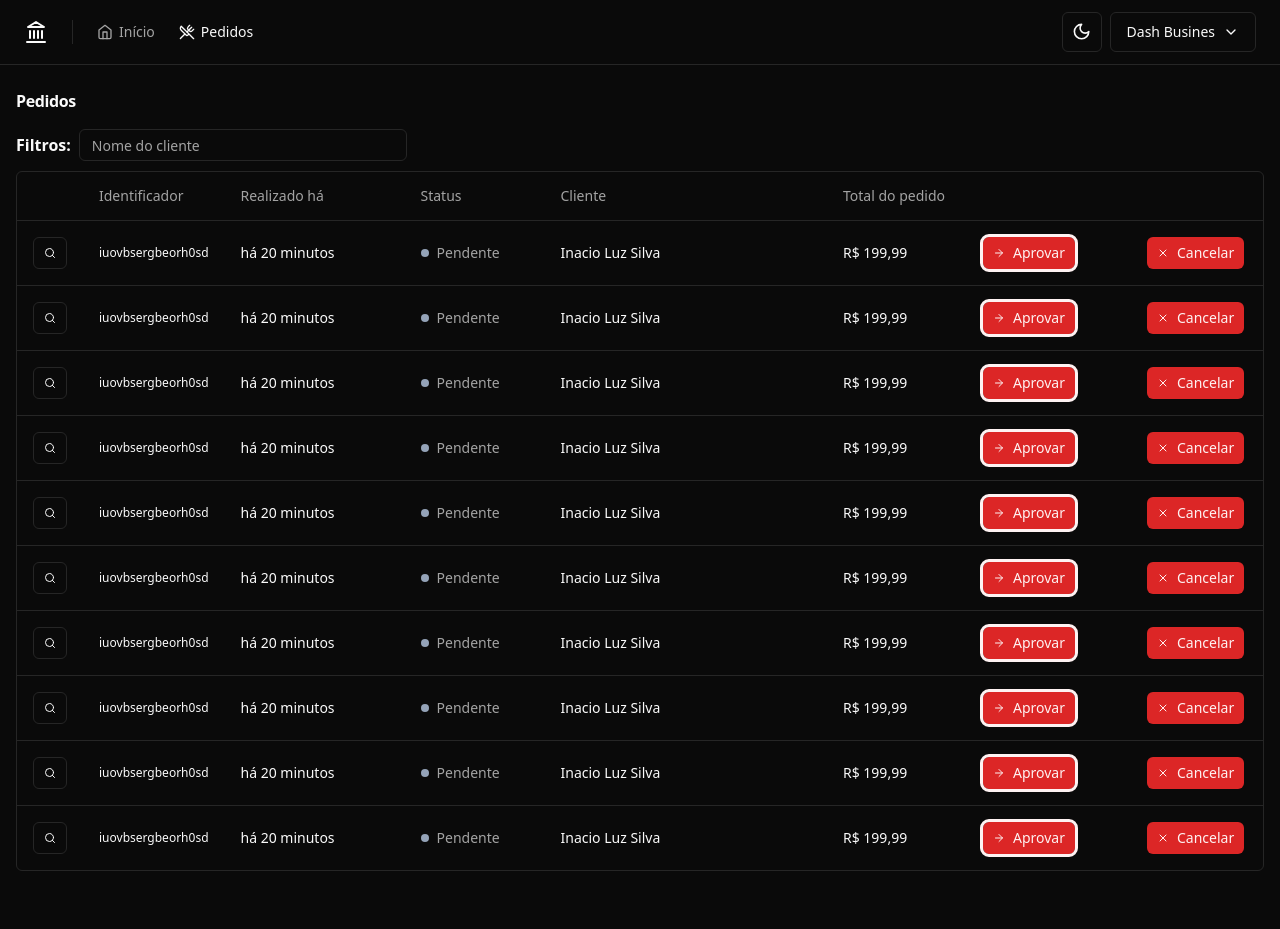
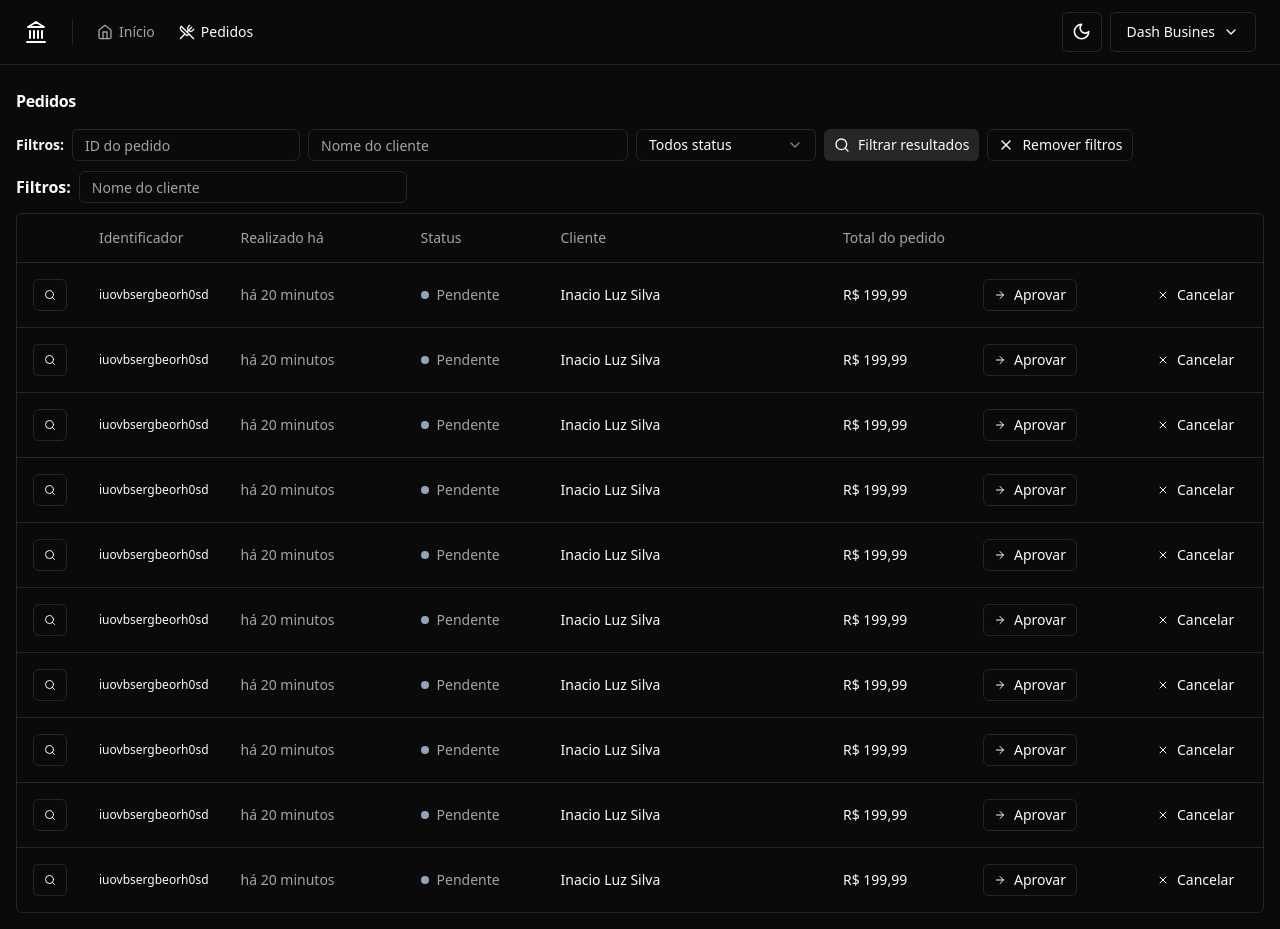
Before and after one commit to Inacioluz/dashboard-busines, a React (Vite) app: page /orders in a window 1280 px wide. Before the commit the page ends 887 px from the top, so only its background shows below. Built offline with nearby package versions, Linux system fonts and the light colour scheme.

Commit message:
finalizando componentes: filtros

```diff
--- a/src/pages/app/orders/order-table-filters.tsx
+++ b/src/pages/app/orders/order-table-filters.tsx
@@ -1,33 +1,42 @@
+import { Search, X } from 'lucide-react'
+
+import { Button } from '@/components/ui/button'
+import { Input } from '@/components/ui/input'
 import {
-  Table,
-  TableBody,
-  TableHead,
-  TableHeader,
-  TableRow,
-} from '@/components/ui/table'
+  Select,
+  SelectContent,
+  SelectItem,
+  SelectTrigger,
+  SelectValue,
+} from '@/components/ui/select'
 
-import { OrdersTableRow } from './order-table-row'
-
-export function OrderTbleFilters() {
+export function OrderTableFilters() {
   return (
-    <Table>
-      <TableHeader>
-        <TableRow>
-          <TableHead className="w-[64px]"></TableHead>
-          <TableHead className="w-[140px]">Identificador</TableHead>
-          <TableHead className="w-[180px]">Realizado há</TableHead>
-          <TableHead className="w-[140px]">Status</TableHead>
-          <TableHead>Cliente</TableHead>
-          <TableHead className="w-[140px]">Total do pedido</TableHead>
-          <TableHead className="w-[164px]"></TableHead>
-          <TableHead className="w-[132px]"></TableHead>
-        </TableRow>
-      </TableHeader>
-      <TableBody>
-        {Array.from({ length: 10 }).map((_, i) => {
-          return <OrdersTableRow key={i} />
-        })}
-      </TableBody>
-    </Table>
+    <form className="flex items-center gap-2">
+      <span className="text-sm font-semibold">Filtros:</span>
+      <Input placeholder="ID do pedido" className="h-8 w-auto" />
+      <Input placeholder="Nome do cliente" className="h-8 w-[320px]" />
+      <Select defaultValue="all">
+        <SelectTrigger className="h-8 w-[180px]">
+          <SelectValue />
+        </SelectTrigger>
+        <SelectContent>
+          <SelectItem value="all">Todos status</SelectItem>
+          <SelectItem value="pending">Pendente</SelectItem>
+          <SelectItem value="canceled">Cancelado</SelectItem>
+          <SelectItem value="processing">Em preparo</SelectItem>
+          <SelectItem value="delivering">Em entrega</SelectItem>
+          <SelectItem value="delivered">Entregue</SelectItem>
+        </SelectContent>
+      </Select>
+      <Button variant="secondary" size="xs" type="submit">
+        <Search className="mr-2 h-4 w-4" />
+        Filtrar resultados
+      </Button>
+      <Button variant="outline" size="xs" type="button">
+        <X className="mr-2 h-4 w-4" />
+        Remover filtros
+      </Button>
+    </form>
   )
 }
--- a/src/pages/app/orders/order-table-row.tsx
+++ b/src/pages/app/orders/order-table-row.tsx
@@ -15,7 +15,7 @@ export function OrdersTableRow() {
       <TableCell className="font-nono text-xs font-medium">
         iuovbsergbeorh0sd
       </TableCell>
-      <TableCell className="text-nuted-foreground">há 20 minutos</TableCell>
+      <TableCell className="text-muted-foreground">há 20 minutos</TableCell>
       <TableCell>
         <div className="flex items-center gap-2">
           <span className="h-2 w-2 rounded-full bg-slate-400" />
@@ -25,13 +25,13 @@ export function OrdersTableRow() {
       <TableCell className="font-medium">Inacio Luz Silva</TableCell>
       <TableCell className="font-medium">R$ 199,99</TableCell>
       <TableCell>
-        <Button className="outline" size="xs">
+        <Button variant="outline" size="xs">
           <ArrowRight className="mr-2 h-3 w-3" />
           Aprovar
         </Button>
       </TableCell>
       <TableCell>
-        <Button className="ghost" size="xs">
+        <Button variant="ghost" size="xs">
           <X className="mr-2 h-3 w-3" />
           Cancelar
         </Button>
--- a/src/pages/app/orders/orders.tsx
+++ b/src/pages/app/orders/orders.tsx
@@ -1,8 +1,16 @@
 import { Helmet } from 'react-helmet-async'
 
 import { Input } from '@/components/ui/input'
+import {
+  Table,
+  TableBody,
+  TableHead,
+  TableHeader,
+  TableRow,
+} from '@/components/ui/table'
 
-import { OrderTbleFilters } from './order-table-filters'
+import { OrderTableFilters } from './order-table-filters'
+import { OrdersTableRow } from './order-table-row'
 
 export function Orders() {
   return (
@@ -12,12 +20,31 @@ export function Orders() {
         <h1 className="text-3x1 font-bold tracking-tight">Pedidos</h1>
       </div>
       <div className="space-y-2.5">
+        <OrderTableFilters />
         <form className="flex items-center gap-2">
           <span className="text-sn font-semibold">Filtros:</span>
           <Input placeholder="Nome do cliente" className="h-8 w-[328px]" />
         </form>
         <div className="rounded-md border">
-          <OrderTbleFilters />
+          <Table>
+            <TableHeader>
+              <TableRow>
+                <TableHead className="w-[64px]"></TableHead>
+                <TableHead className="w-[140px]">Identificador</TableHead>
+                <TableHead className="w-[180px]">Realizado há</TableHead>
+                <TableHead className="w-[140px]">Status</TableHead>
+                <TableHead>Cliente</TableHead>
+                <TableHead className="w-[140px]">Total do pedido</TableHead>
+                <TableHead className="w-[164px]"></TableHead>
+                <TableHead className="w-[132px]"></TableHead>
+              </TableRow>
+            </TableHeader>
+            <TableBody>
+              {Array.from({ length: 10 }).map((_, i) => {
+                return <OrdersTableRow key={i} />
+              })}
+            </TableBody>
+          </Table>
         </div>
       </div>
     </>
```
